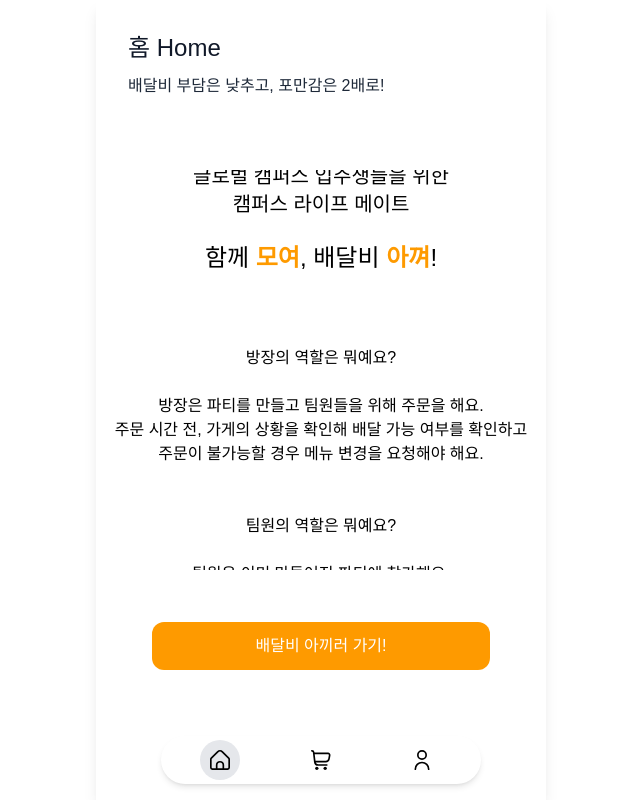
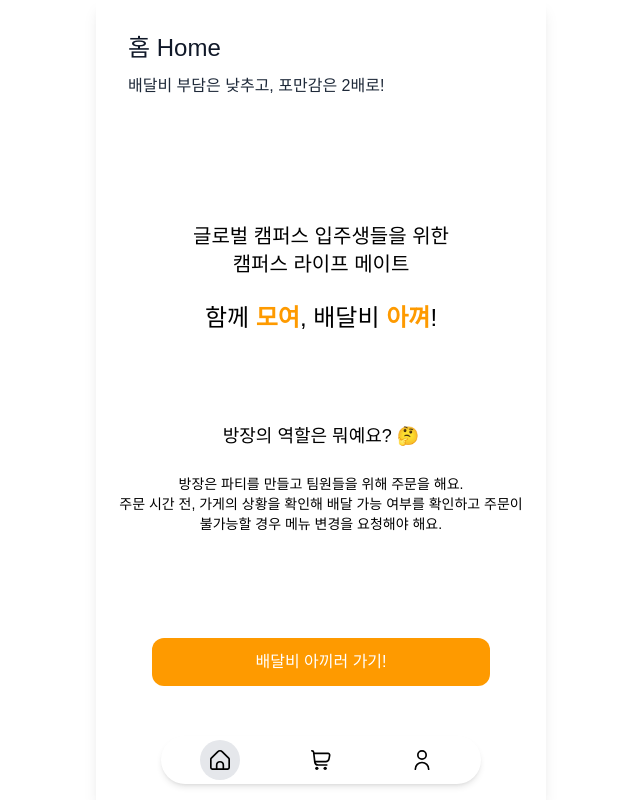
Before and after one commit to babgroup/Dutchpay, a Next.js app in the folder frontend/: page / in a window 1280 px wide. Shown: the whole page, without its empty margins (319-959 px from the left). Built offline with nearby package versions, Linux system fonts and the light colour scheme.

Commit message:
✏️ chore : css 수정

```diff
--- a/frontend/src/app/page.tsx
+++ b/frontend/src/app/page.tsx
@@ -11,27 +11,28 @@ export default function Home() {
       />
 
       {/* 본문 */}
-      <div className="mt-10 flex flex-col justify-center items-center max-h-[50vh] overflow-y-auto p-4 text-black">
-        <p className="text-xl mt-20">글로벌 캠퍼스 입주생들을 위한</p>
+      <div className="mt-14 flex flex-col justify-center items-center max-h-[50vh] overflow-y-auto p-4 text-black">
+        <p className="text-xl mt-[18vh]">글로벌 캠퍼스 입주생들을 위한</p>
         <p className="text-xl">캠퍼스 라이프 메이트</p>
         <p className="py-6 text-2xl">
           함께 <span className="text-amber-500 font-bold">모여</span>, 배달비{" "}
           <span className="text-amber-500 font-bold">아껴</span>!
         </p>
-        <p className="mt-[6vh]">방장의 역할은 뭐예요?</p><br/>
+        <p className="mt-[8vh] text-lg">방장의 역할은 뭐예요? 🤔</p><br/>
         <div className="max-w-md text-center ">
-          <p className="max-w-md text-center">
+          <p className="text-sm">
             방장은 파티를 만들고 팀원들을 위해 주문을 해요.<br/>
             주문 시간 전, 가게의 상황을 확인해 배달 가능 여부를 확인하고
             주문이 불가능할 경우 메뉴 변경을 요청해야 해요.
           </p>
+
+          <p className="mt-[6vh] text-lg">팀원의 역할은 뭐예요? 🤨</p><br/>
+          <p className="text-sm">
+            팀원은 이미 만들어진 파티에 참가해요.<br /> 주문시간 전까지 메뉴를 골라야 해요.
+            주문 시간이 되어 방장이 주문 가능 여부를 확인했을 때,
+            방장의 계좌번호로 입금을 해야 해요.
+          </p>
         </div>
-        <p className="mt-[6vh]">팀원의 역할은 뭐예요?</p><br/>
-        <p className="max-w-md text-center">
-          팀원은 이미 만들어진 파티에 참가해요.<br /> 주문시간 전까지 메뉴를 골라야 해요.
-          주문 시간이 되어 방장이 주문 가능 여부를 확인했을 때,
-          방장의 계좌번호로 입금을 해야 해요.
-        </p>
       </div>
 
       {/* 버튼 */}
```
